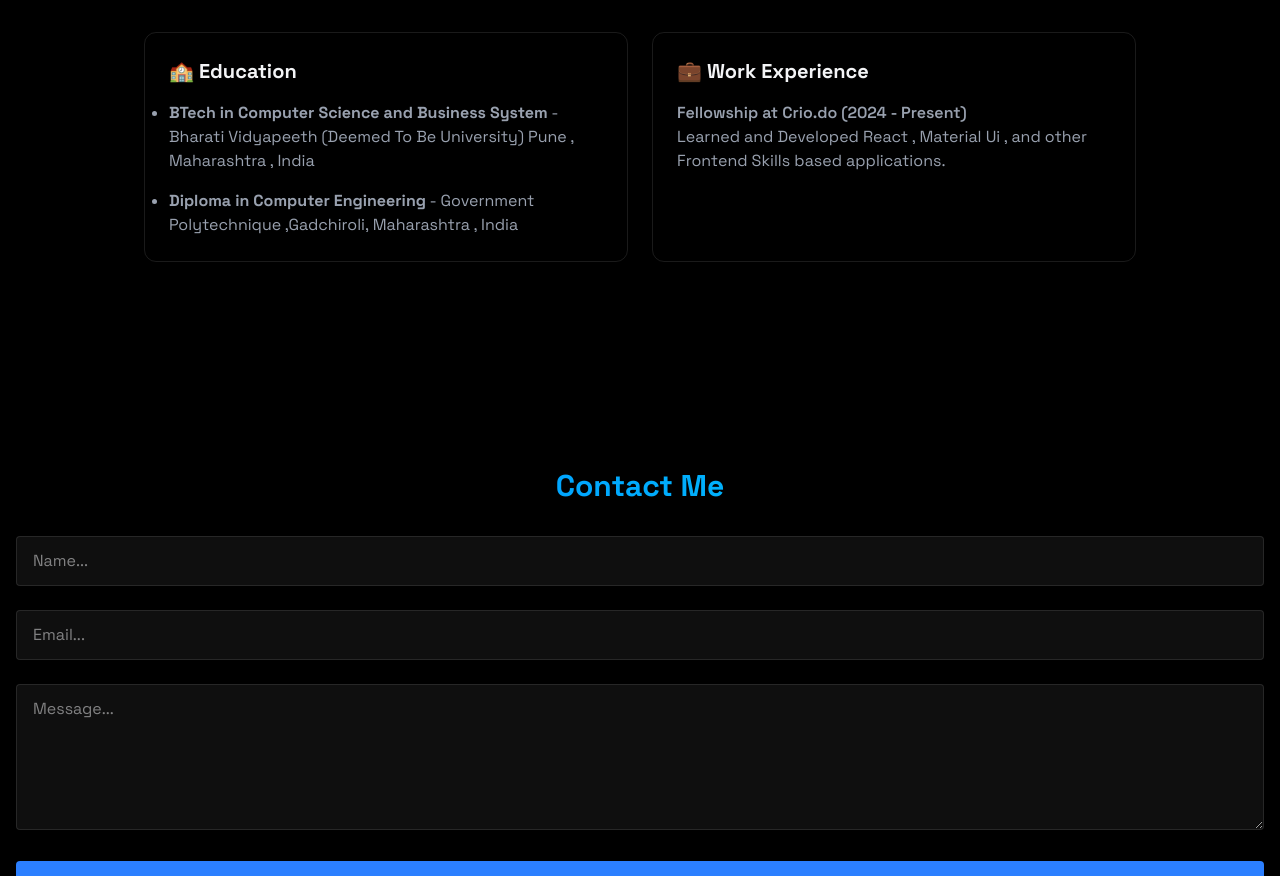
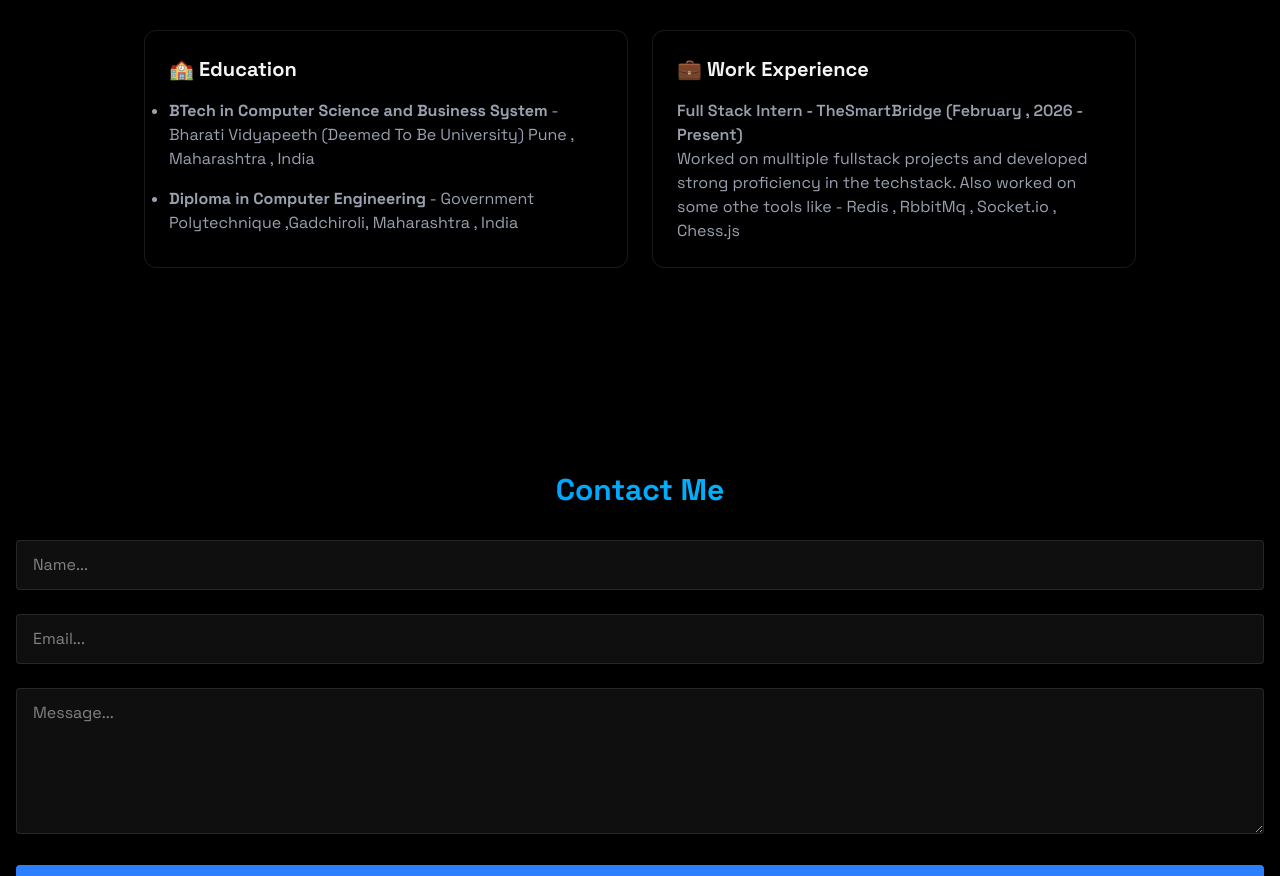
Before and after one commit to Mehulposh/My-Portfolio, a React (Vite) app: page / in a window 1280 px wide. Shown: the part 2486-3362 px from the top of the page. Built offline with nearby package versions, Linux system fonts and the light colour scheme.

Commit message:
Revise internship and project experience in About section
Updated internship details and improved project description.

```diff
--- a/src/components/sections/About.jsx
+++ b/src/components/sections/About.jsx
@@ -107,10 +107,11 @@ export default function About() {
                         <div className="space-y-4 text-gray-400 ">
                             <div>
                                 <h4 className="font-semibold">
-                                    Fellowship at Crio.do (2024 - Present){' '}
+                                    Full Stack Intern - TheSmartBridge (February , 2026 - Present){' '}
                                 </h4>
                                 <p>
-                                    Learned and Developed React , Material Ui , and other Frontend Skills based applications.
+                                   Worked on mulltiple fullstack projects and developed strong proficiency in the techstack.
+                                    Also worked on some othe tools like - Redis , RbbitMq , Socket.io , Chess.js
                                 </p>
                             </div>
                         </div>
```
